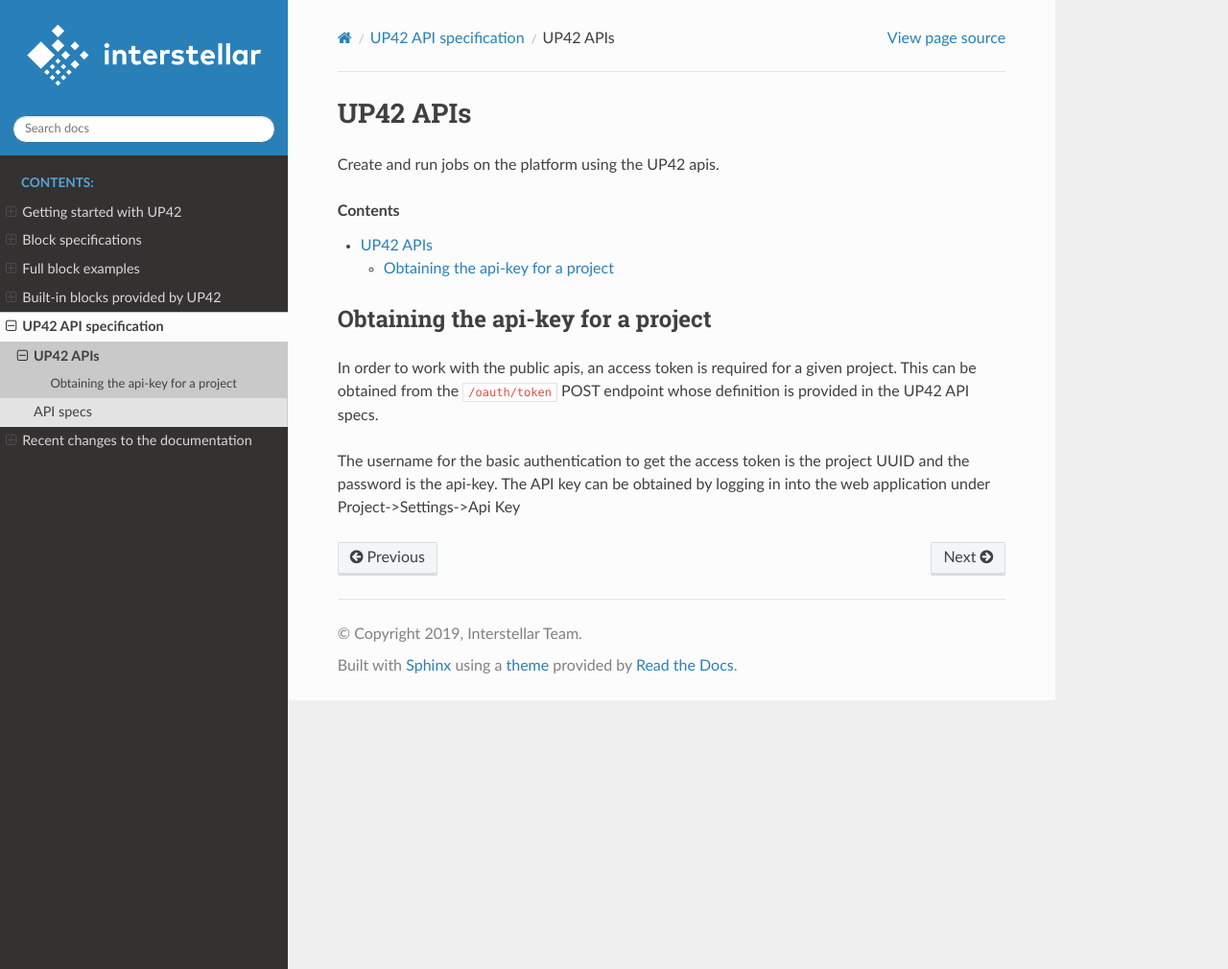
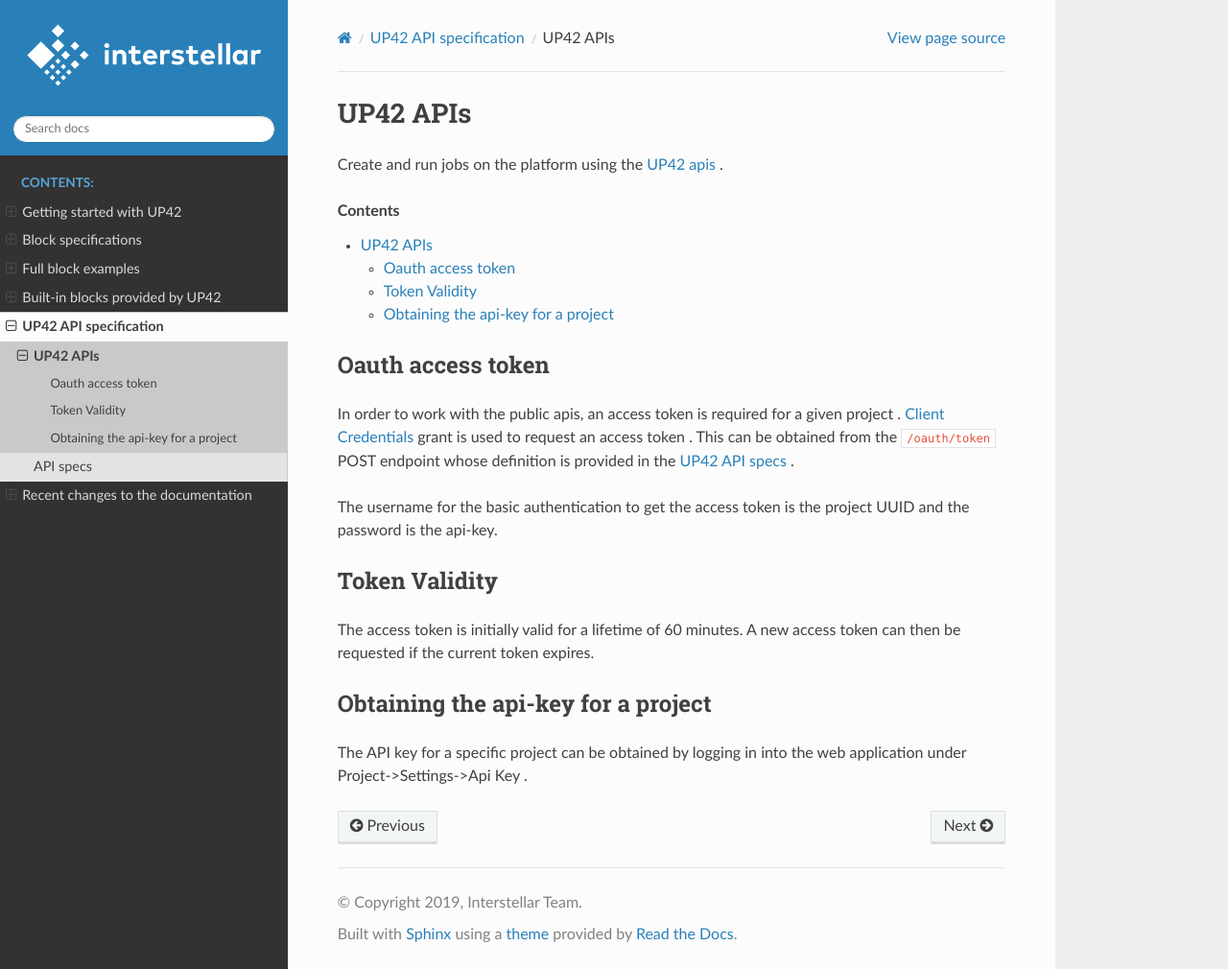
Before and after one commit to up42/docs, a Sphinx documentation site: the page built from source/specs/public-apis.rst, in a window 1280 px wide and 1010 px high. Shown: the whole window at 96% size. Built offline with Sphinx 7.4.7 and the Read the Docs theme 2.0.0, drawn with Linux system fonts in a browser that asks for light colours.

Commit message:
More oauth access token details

```diff
--- a/source/specs/public-apis.rst
+++ b/source/specs/public-apis.rst
@@ -3,15 +3,25 @@
 UP42 APIs
 =========
 
-Create and run jobs on the platform using the UP42 apis.
+Create and run jobs on the platform using the `UP42 apis <../api/index.html#http://>`_ .
 
 .. contents::
+
+Oauth access token
+------------------
+
+In order to work with the public apis, an access token is required for a given project .
+`Client Credentials <https://www.oauth.com/oauth2-servers/access-tokens/client-credentials/>`_ grant is used to request an access token .
+This can be obtained from the ``/oauth/token`` POST endpoint whose definition is provided in the `UP42 API specs <../api/index.html#http://tag/get-accesstoken-endpoint>`_ .
+
+The username for the basic authentication to get the access token is the project UUID and the password is the api-key.
+
+Token Validity
+--------------
+
+The access token is initially valid for a lifetime of 60 minutes. A new access token can then be requested if the current token expires.
 
 Obtaining the api-key for a project
 -----------------------------------
 
-In order to work with the public apis, an access token is required for a given project. This can be obtained from
-the ``/oauth/token`` POST endpoint whose definition is provided in the UP42 API specs.
-
-The username for the basic authentication to get the access token is the project UUID and the password is the api-key.
-The API key can be obtained by logging in into the web application under Project->Settings->Api Key
+The API key for a specific project can be obtained by logging in into the web application under Project->Settings->Api Key .
```
Also changed, not shown: source/specs/api.yml (+18 -1 lines).
